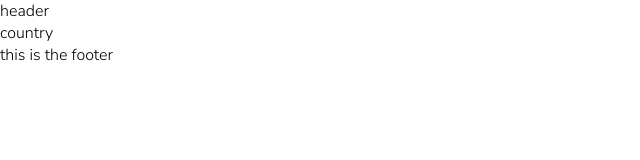
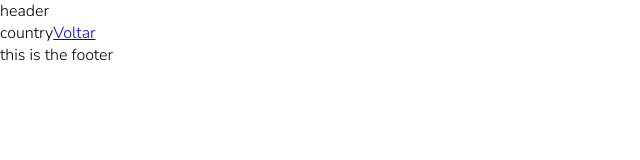
Before and after one commit to felipestefani/countries-api, a React (Vite) app: page /countries-api/country_name in a window 1280 px wide. Shown: the top 160 px of the page, without its empty margins (0-640 px from the left). Built offline with nearby package versions, Linux system fonts and the light colour scheme; the HTML template or start-up script is replaced by a standard one.

Commit message:
creating link to test

```diff
--- a/src/routes/CountryDetails/index.tsx
+++ b/src/routes/CountryDetails/index.tsx
@@ -1,8 +1,9 @@
-
+import { Link } from "react-router-dom";
 const CountryDetails = () => {
     return(
         <div>
             country
+            <Link to={'/'}>Voltar</Link>
         </div>
     )
 }
--- a/src/routes/Home/index.tsx
+++ b/src/routes/Home/index.tsx
@@ -1,10 +1,11 @@
-
+import { Link } from "react-router-dom";
 const Home = () => {
     console.log('estou na home');
 
     return(
         <div>
             This is home page
+            <Link to={'/country_name'}> Country </Link>
         </div>
     )
 }
```
